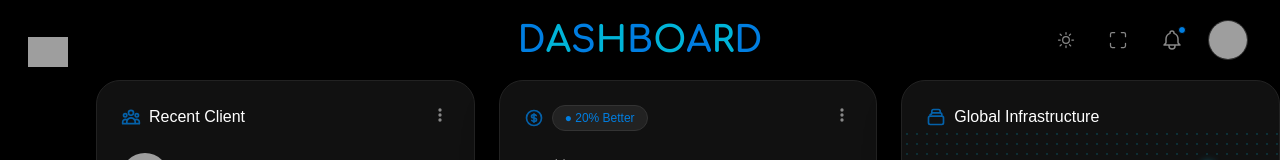
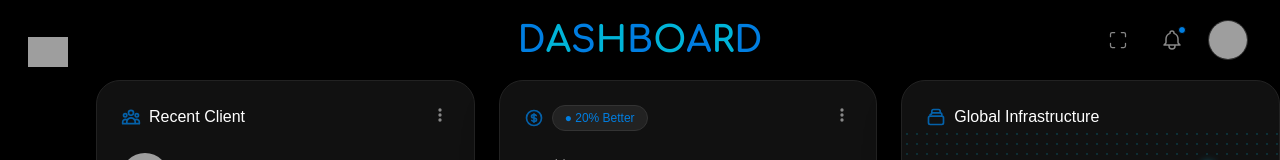
Before and after one commit to UNITY-11/unity11, a Next.js app in the folder apps/admin/: page / in a window 1280 px wide. Shown: the top 160 px of the page. Built offline with nearby package versions, Linux system fonts and the light colour scheme; grey boxes are pictures that could not be loaded.

Commit message:
refactor(header): remove theme toggle button from header

```diff
--- a/apps/admin/src/components/layout/Header.tsx
+++ b/apps/admin/src/components/layout/Header.tsx
@@ -48,9 +48,12 @@ export function Header() {
     } else if (sectionName === 'blogs') {
       backLabel = "Back to Blogs";
       backHref = "/blogs";
+    } else if (sectionName === 'team') {
+      backLabel = "Back to Team";
+      backHref = "/team";
     } else {
-      backLabel = "Back";
-      backHref = "/" + pathParts.slice(0, pathParts.length - 1).join("/");
+      backLabel = `Back to ${sectionName.charAt(0).toUpperCase() + sectionName.slice(1)}`;
+      backHref = `/${sectionName}`;
     }
   }
 
@@ -77,15 +80,6 @@ export function Header() {
       </div>
 
       <div className="flex-1 flex justify-end items-center gap-4">
-        {/* Theme Toggle Button */}
-        <button onClick={() => setTheme(theme === 'dark' ? 'light' : 'dark')} className="p-2 text-text-muted hover:text-foreground transition-colors" title="Toggle Theme">
-          {theme === 'dark' ? (
-            <svg className="w-5 h-5" fill="none" stroke="currentColor" viewBox="0 0 24 24"><path strokeLinecap="round" strokeLinejoin="round" strokeWidth={1.5} d="M12 3v2m0 14v2m9-9h-2M5 12H3m14.485-7.071l-1.414 1.414M6.343 17.657l-1.414 1.414m12.728 0l-1.414-1.414M6.343 6.343L4.929 4.929M12 16a4 4 0 100-8 4 4 0 000 8z" /></svg>
-          ) : (
-            <svg className="w-5 h-5" fill="none" stroke="currentColor" viewBox="0 0 24 24"><path strokeLinecap="round" strokeLinejoin="round" strokeWidth={1.5} d="M20.354 15.354A9 9 0 018.646 3.646 9.003 9.003 0 0012 21a9.003 9.003 0 008.354-5.646z" /></svg>
-          )}
-        </button>
-
         {/* Fullscreen Button */}
         <button onClick={toggleFullScreen} className="p-2 text-text-muted hover:text-foreground transition-colors" title="Toggle Fullscreen">
           {isFullscreen ? (
```
